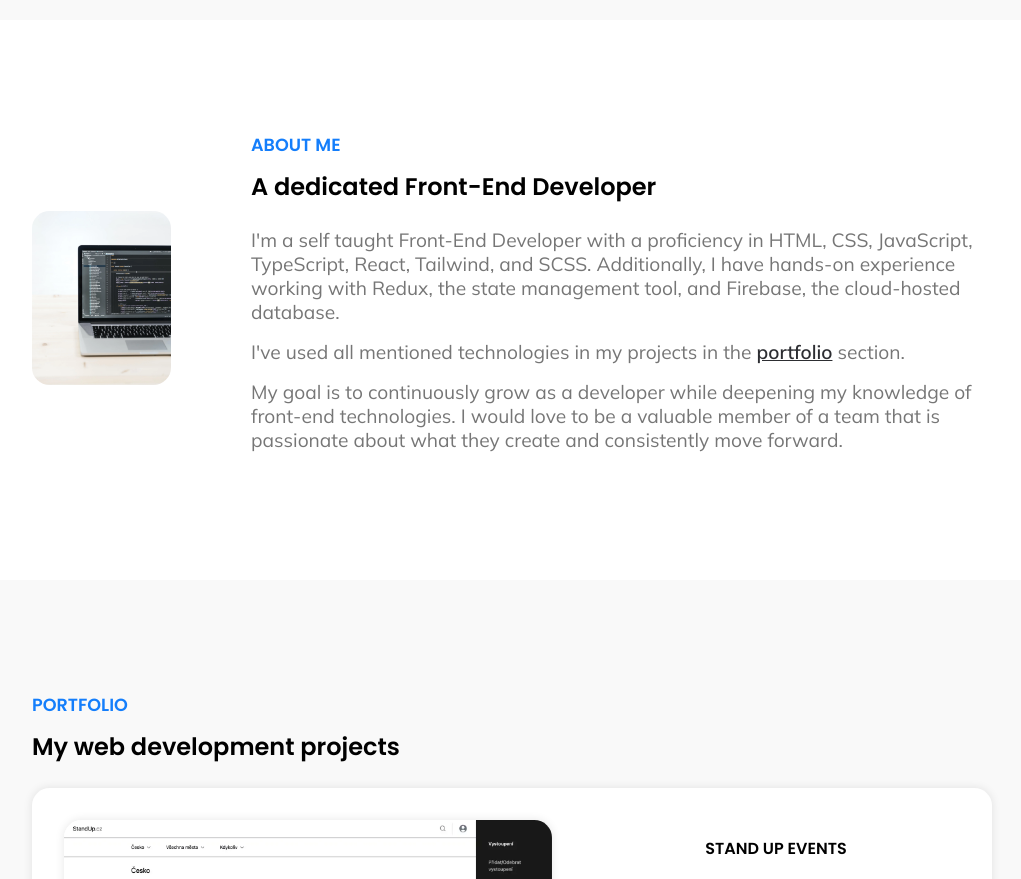
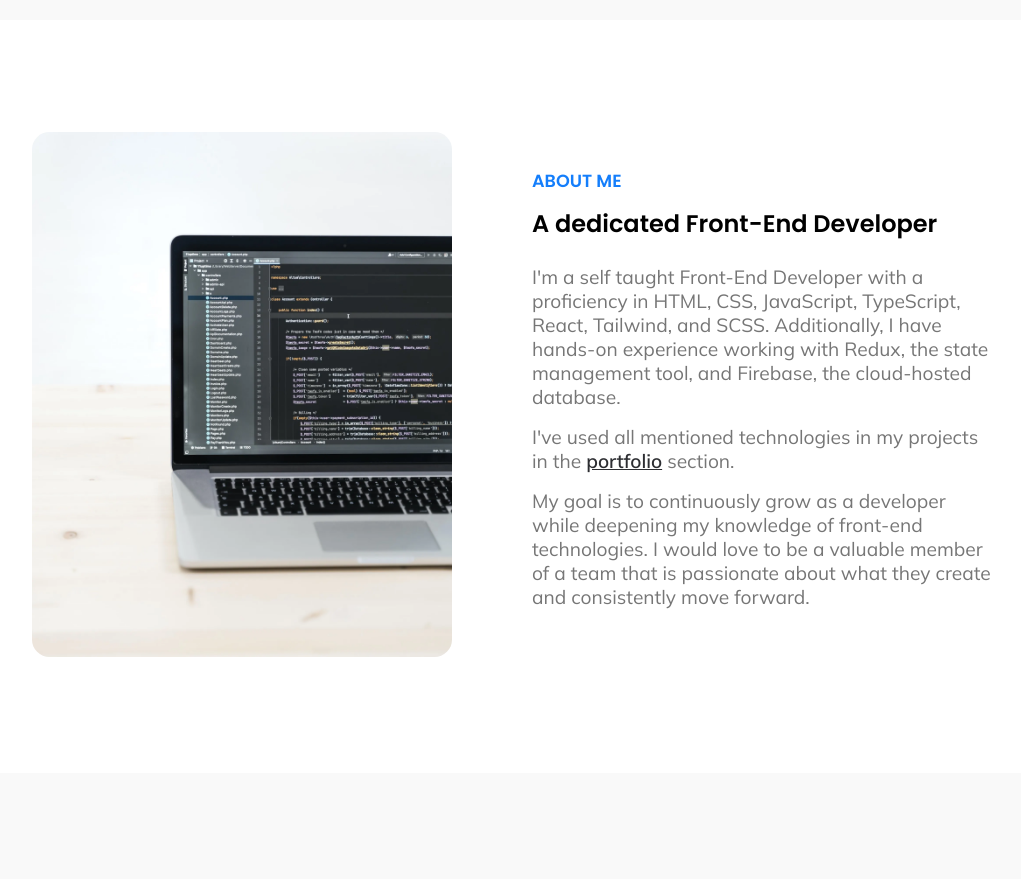
Before and after one commit to zdenekdev/portfolio, a React (Create React App) app: page / in a window 1280 px wide. Shown: the part 780-1659 px from the top of the page, without its empty margins (128-1149 px from the left). Built offline with nearby package versions, Linux system fonts and the light colour scheme.

Commit message:
removal of about section Reveal bug

```diff
--- a/src/components/About.tsx
+++ b/src/components/About.tsx
@@ -7,11 +7,10 @@ function About() {
     <section className="about" id="about">
       <div className="about__container">
         <div className="about__content">
-          <Reveal>
-            <div className="about__side-img">
-              <img className="about__img" src={macImg} alt="Macbook" />
-            </div>
-          </Reveal>
+          <div className="about__side-img">
+            <img className="about__img" src={macImg} alt="Macbook" />
+          </div>
+
           <div className="about__text-side">
             <Reveal>
               <div>
```
